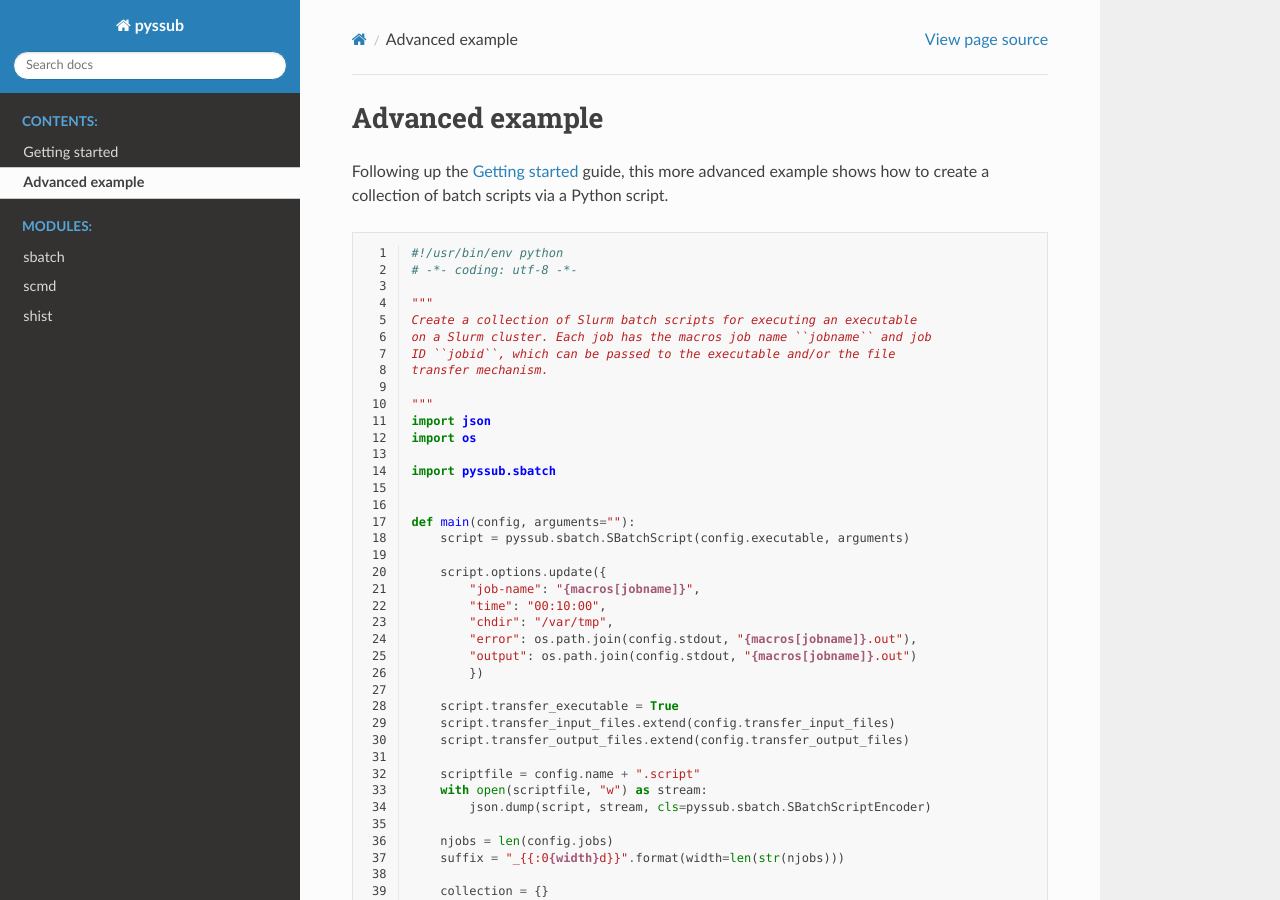
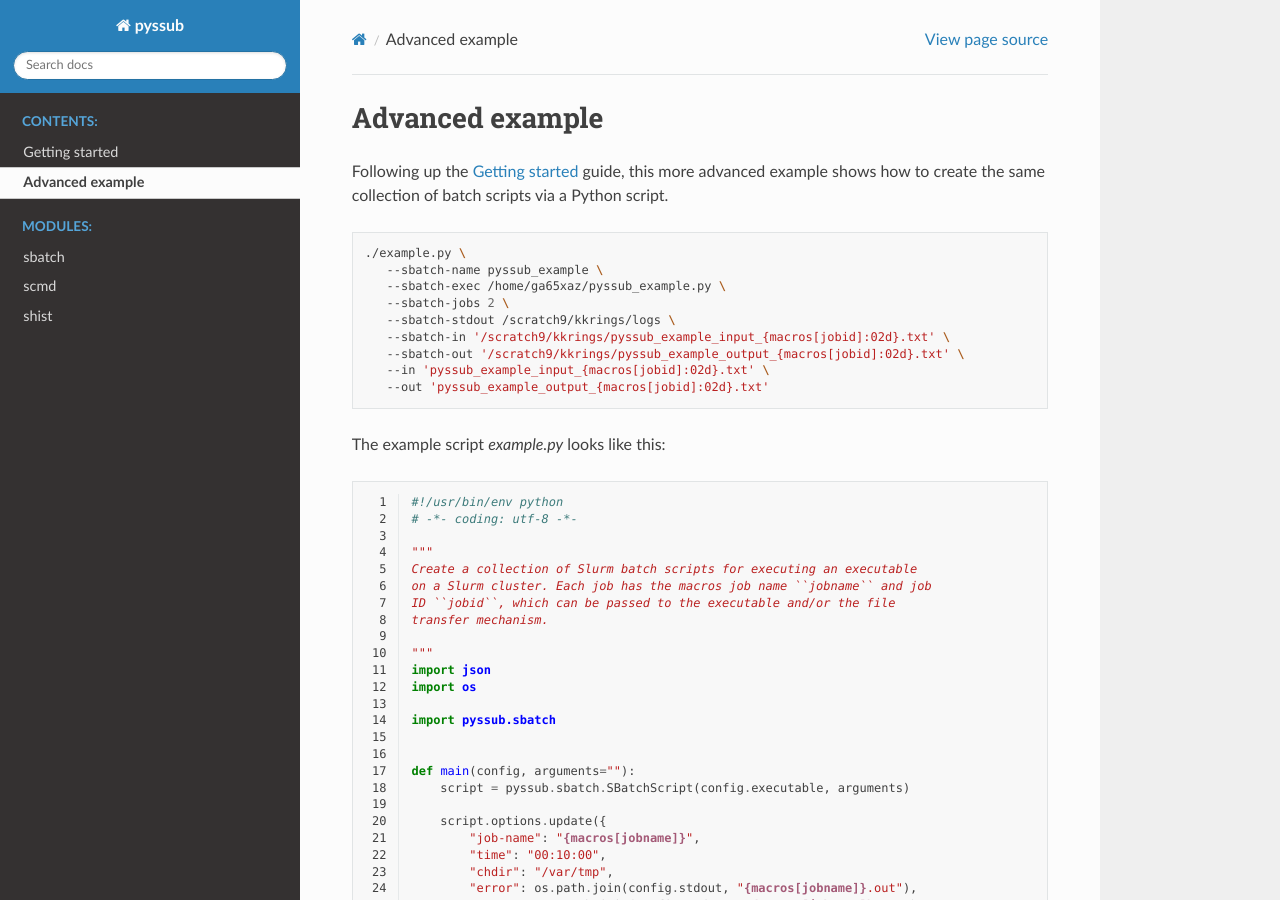
Before and after one commit to kkrings/pyssub, a Sphinx documentation site: the page built from docs/example.rst, in a window 1280 px wide and 900 px high. Built offline with Sphinx 7.4.7 and the Read the Docs theme 2.0.0, drawn with Linux system fonts in a browser that asks for light colours.

Commit message:
Show how to execute the example script.

```diff
--- a/docs/example.rst
+++ b/docs/example.rst
@@ -5,7 +5,21 @@ Advanced example
 ================
 
 Following up the :ref:`getting-started-guide` guide, this more advanced example
-shows how to create a collection of batch scripts via a Python script.
+shows how to create the same collection of batch scripts via a Python script.
+
+.. code-block:: sh
+
+   ./example.py \
+      --sbatch-name pyssub_example \
+      --sbatch-exec /home/ga65xaz/pyssub_example.py \
+      --sbatch-jobs 2 \
+      --sbatch-stdout /scratch9/kkrings/logs \
+      --sbatch-in '/scratch9/kkrings/pyssub_example_input_{macros[jobid]:02d}.txt' \
+      --sbatch-out '/scratch9/kkrings/pyssub_example_output_{macros[jobid]:02d}.txt' \
+      --in 'pyssub_example_input_{macros[jobid]:02d}.txt' \
+      --out 'pyssub_example_output_{macros[jobid]:02d}.txt'
+
+The example script `example.py` looks like this:
 
 .. literalinclude:: example.py
     :linenos:
```
